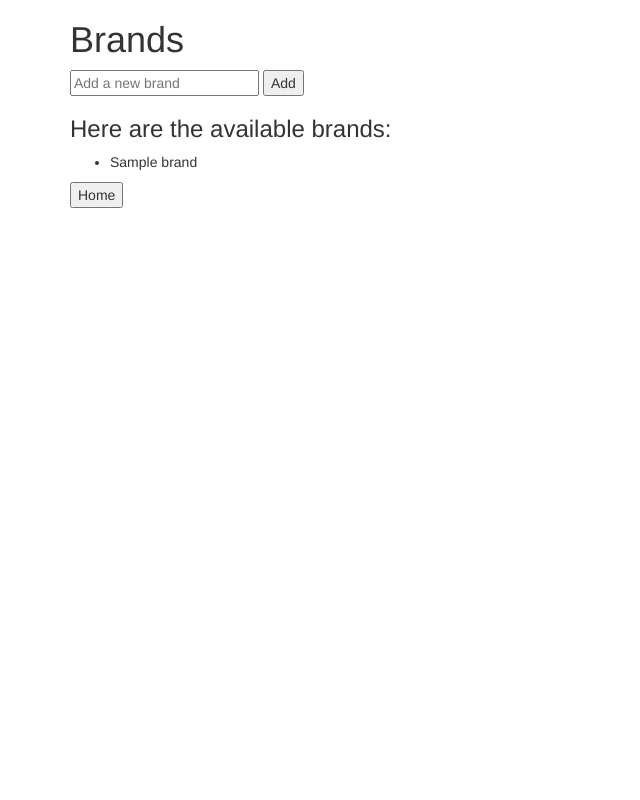
After one commit to bborealis/shoes, a PHP site: template views/brands.html.twig in a window 1280 px wide. The commit adds this page. Shown: the whole page, without its empty margins (0-640 px from the left). Run offline with PHP 8.4, Linux system fonts and the light colour scheme; the template is opened without the code that fills it: most values are stand-ins (such as "Sample title", 1, 10 or a date in 2020); some libraries are stand-ins or nearby versions.

Commit message:
add brands.html with app routes

```diff
--- /dev/null
+++ b/views/brands.html.twig
@@ -0,0 +1,38 @@
+<html>
+    <head>
+        <title>Brands</title>
+        <link rel="stylesheet" href="https://maxcdn.bootstrapcdn.com/bootstrap/3.3.1/css/bootstrap.min.css">
+    </head>
+    <body>
+        <div class="container">
+            <h1>Brands</h1>
+
+            <form action="/brands" method="post">
+                <input id="name" name="name" placeholder="Add a new brand">
+                <button type="submit">Add</button>
+            </form>
+
+            {% if brands is not empty %}
+                <h3>Here are the available brands:</h3>
+                <ul>
+                    {% for brand in brands %}
+                        <li>{{ brand.getName }}</li>
+                    {% endfor %}
+                </ul>
+            {% endif %}
+
+
+
+
+
+
+
+
+            <form action="/">
+            <button type="submit">Home</button>
+        </form>
+
+
+        </div>
+    </body>
+</html>
```
Also changed, not shown: app/app.php (+12 -0 lines).
